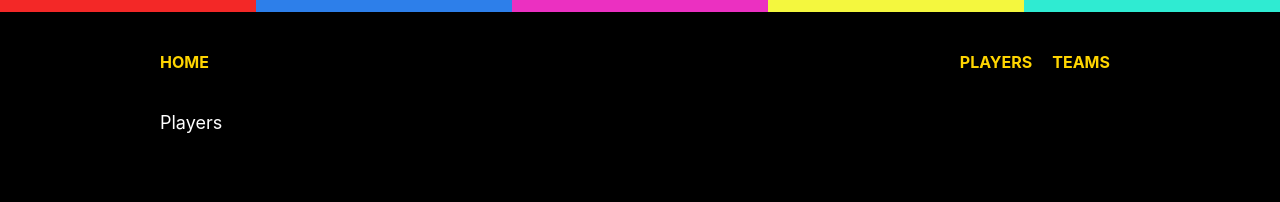
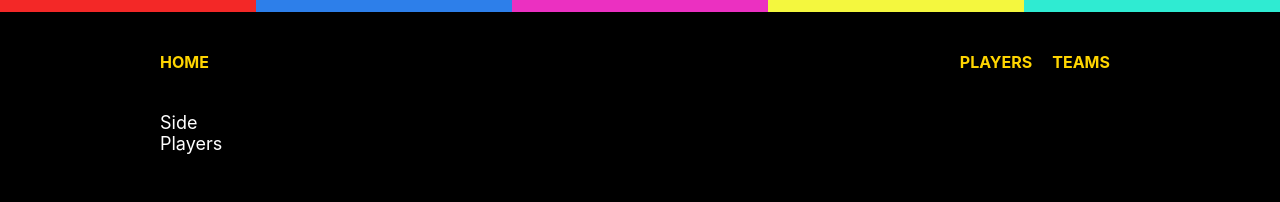
Before and after one commit to tobsirl/react-router-v5, a React (Create React App) app in the folder basketball-league/: page /players in a window 1280 px wide. Shown: the top 202 px of the page. Built offline with nearby package versions, Linux system fonts and the light colour scheme; no server answers; a small style sheet from the web is missing.

Commit message:
Setup the sidebar component and installed slug from npm

```diff
--- a/basketball-league/package.json
+++ b/basketball-league/package.json
@@ -9,7 +9,8 @@
     "react": "^16.13.1",
     "react-dom": "^16.13.1",
     "react-router-dom": "^5.2.0",
-    "react-scripts": "3.4.1"
+    "react-scripts": "3.4.1",
+    "slug": "^3.3.2"
   },
   "scripts": {
     "start": "react-scripts start",
--- a/basketball-league/src/components/Players.js
+++ b/basketball-league/src/components/Players.js
@@ -1,8 +1,10 @@
 import React from 'react'
+import Sidebar  from './Sidebar'
 
 const Players = () => {
   return (
     <div className="container">
+    <Sidebar />
       Players
     </div>
   )
--- /dev/null
+++ b/basketball-league/src/components/Sidebar.js
@@ -0,0 +1,12 @@
+import React from 'react';
+import { Link, useRouteMatch, useLocation } from 'react-router-dom';
+import slug from 'slug';
+import usePlayers from '../hooks/usePlayers';
+
+function Sidebar() {
+  const {loading, } = usePlayers()
+  console.log(usePlayers);
+  return <div>Side</div>;
+}
+
+export default Sidebar;
```
Also changed, not shown: 1 other file (tests, documents, lock files or other folders).
